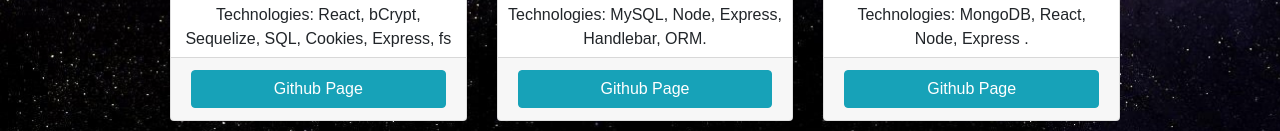
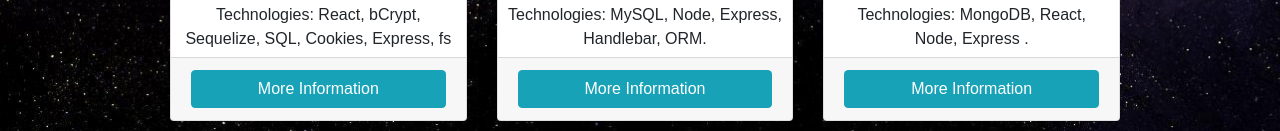
Before and after one commit to pminhtri11/pminhtri11.github.io, a plain HTML site: page index.html in a window 1280 px wide. Shown: the part 946-1077 px from the top of the page. Drawn offline with nearby package versions, Linux system fonts and the light colour scheme.

Commit message:
Editing front page

```diff
--- a/index.html
+++ b/index.html
@@ -149,8 +149,7 @@
                     </div>
                     <div class="card-footer">
                         <button type="button" class="btn btn-info btn-block"
-                            onclick="window.open('https://github.com/StephenTHendrix/neighborly', '_blank')">Github
-                            Page</button>
+                            onclick="window.open('https://github.com/StephenTHendrix/neighborly', '_blank')">More Information</button>
                     </div>
                 </div>
                 <div class="card">
@@ -161,8 +160,7 @@
                     </div>
                     <div class="card-footer">
                         <button type="button" class="btn btn-info btn-block"
-                            onclick="window.open('https://github.com/pminhtri11/Eat-Da_burger', '_blank')">Github
-                            Page</button>
+                            onclick="window.open('https://github.com/pminhtri11/Eat-Da_burger', '_blank')">More Information</button>
                     </div>
                 </div>
                 <div class="card">
@@ -173,8 +171,7 @@
                     </div>
                     <div class="card-footer">
                         <button type="button" class="btn btn-info btn-block"
-                            onclick="window.open('https://github.com/pminhtri11/Google-Books-Search', '_blank')">Github
-                            Page</button>
+                            onclick="window.open('https://github.com/pminhtri11/Google-Books-Search', '_blank')">More Information</button>
                     </div>
                 </div>
             </div>
```
